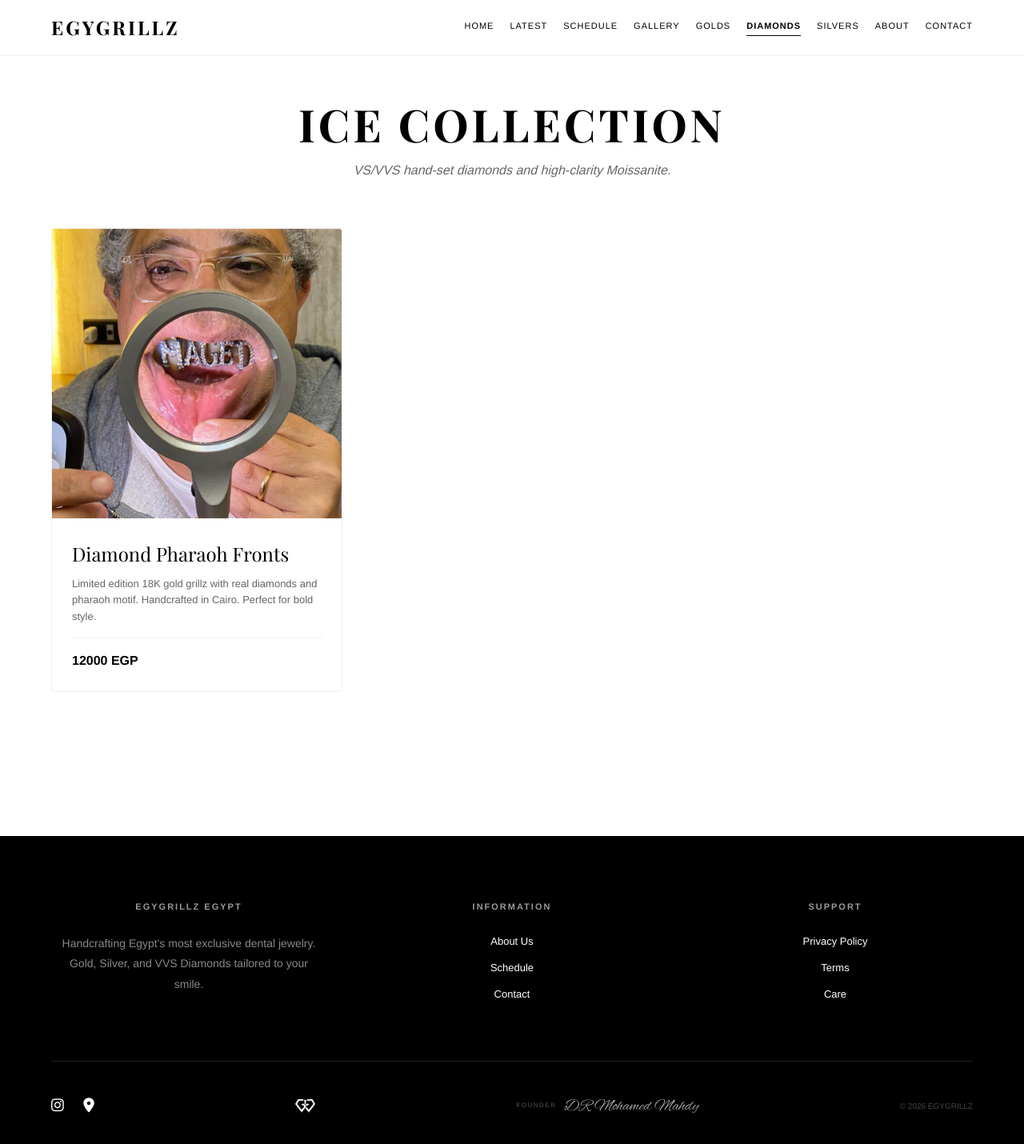
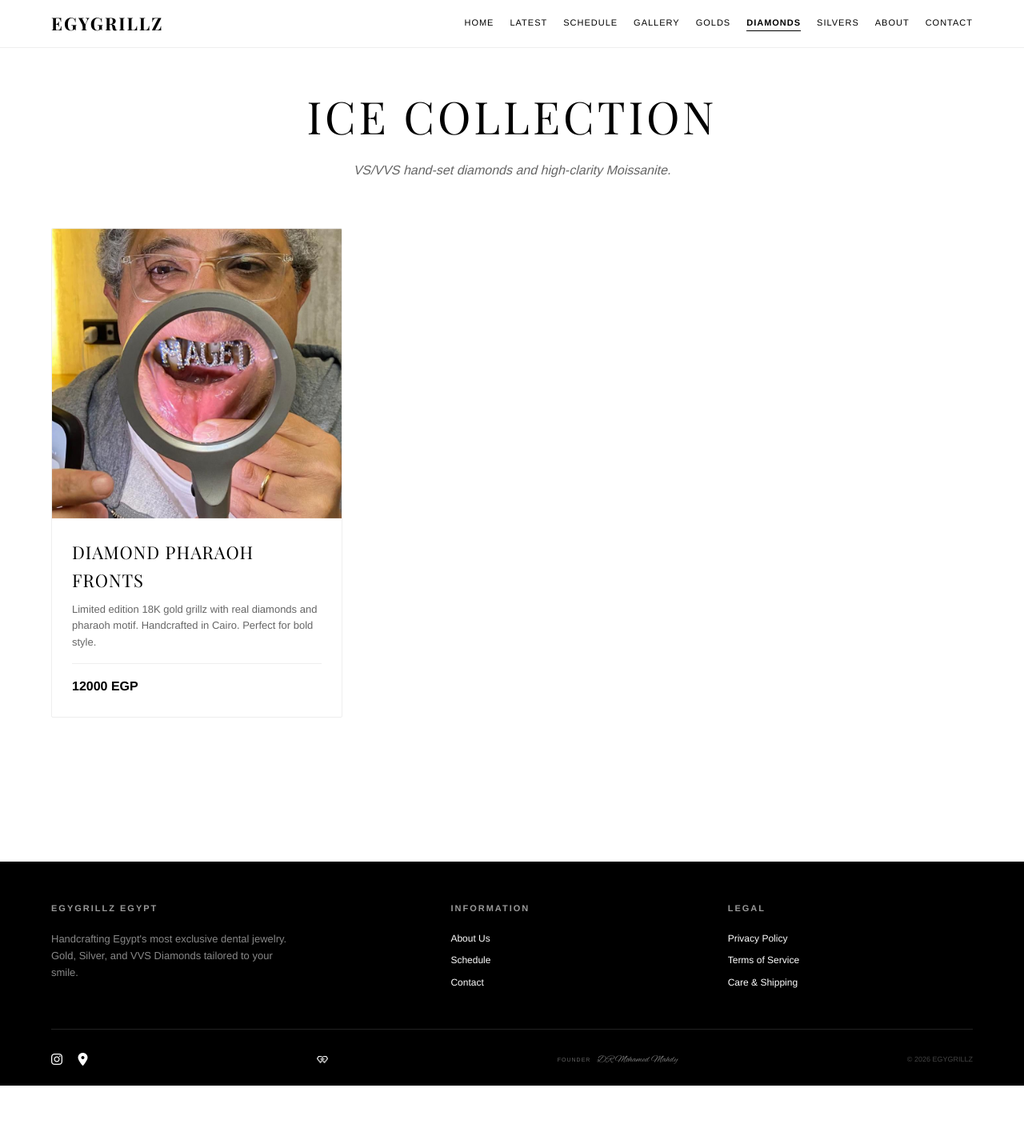
Before and after one commit to egygrillz/egygriilz, a plain HTML site: page diamonds.html in a window 1280 px wide. Shown: the whole page at 80% size. After the commit the page ends 1357 px from the top, so only its background shows below. Drawn offline with nearby package versions, Linux system fonts and the light colour scheme.

Commit message:
Update diamonds.html

```diff
--- a/diamonds.html
+++ b/diamonds.html
@@ -7,94 +7,100 @@
   <link href="https://fonts.googleapis.com/css2?family=Playfair+Display:wght@400;700&family=Arimo:wght@400;700&family=Alex+Brush&display=swap" rel="stylesheet">
   <link rel="stylesheet" href="https://cdnjs.cloudflare.com/ajax/libs/font-awesome/6.0.0/css/all.min.css">
   <style>
-    /* RESET & BASE */
+    /* ==========================================================================
+       RESET & BASE
+       ========================================================================== */
     * { margin:0; padding:0; box-sizing:border-box; }
     body { font-family: 'Arimo', sans-serif; background:#fff; color:#000; line-height:1.6; -webkit-font-smoothing: antialiased; }
+    body.menu-open { overflow: hidden; }
 
-    /* HEADER (Consistent with Home/Gold) */
+    /* ==========================================================================
+       HEADER & NAV (SYNCED)
+       ========================================================================== */
     header {
-      position: sticky; top: 0; height: 70px; background: #fff; border-bottom: 1px solid #eee; z-index: 1000;
+      position: sticky; top: 0; height: 60px; background: #fff; border-bottom: 1px solid #eee; z-index: 1000;
       display: flex; align-items: center; justify-content: space-between; padding: 0 5%;
     }
-    .logo-text { font-family: 'Playfair Display', serif; font-size: 24px; font-weight: 700; letter-spacing: 3px; text-decoration: none; color: #000; }
+    .logo-text { font-family: 'Playfair Display', serif; font-size: 22px; font-weight: 700; letter-spacing: 2px; text-decoration: none; color: #000; }
 
     .main-nav { display: flex; gap: 20px; }
     .main-nav a { text-decoration: none; color: #000; font-size: 11px; text-transform: uppercase; letter-spacing: 1px; transition: 0.3s; }
-    .nav-active { font-weight: 900; border-bottom: 1.5px solid #000; padding-bottom: 2px; }
+    .nav-active { font-weight: 900; border-bottom: 1px solid #000; }
 
-    /* MOBILE MENU BUTTON */
     .menu-toggle { display: none; flex-direction: column; gap: 6px; background: none; border: none; cursor: pointer; }
     .menu-toggle span { width: 25px; height: 1.5px; background: #000; }
 
-    /* PAGE CONTENT */
-    .container { max-width: 1600px; margin: 0 auto; padding: 40px 5% 100px; }
+    /* ==========================================================================
+       PAGE CONTENT
+       ========================================================================== */
+    .container { max-width: 1400px; margin: 0 auto; padding: 40px 5% 100px; }
     .page-header { text-align: center; margin-bottom: 60px; }
-    .page-header h1 { font-family: 'Playfair Display', serif; font-size: clamp(28px, 7vw, 56px); text-transform: uppercase; letter-spacing: 4px; }
+    .page-header h1 { font-family: 'Playfair Display', serif; font-size: clamp(32px, 8vw, 56px); text-transform: uppercase; letter-spacing: 4px; font-weight: 400; }
 
-    /* GRID OPTIMIZED FOR MOBILE */
     .grid { display: grid; grid-template-columns: repeat(auto-fill, minmax(300px, 1fr)); gap: 30px; }
-    .set-card { border: 1px solid #eee; background: #fff; transition: 0.3s; border-radius: 4px; overflow: hidden; position: relative; }
+    .set-card { border: 1px solid #eee; background: #fff; transition: 0.3s; border-radius: 2px; overflow: hidden; position: relative; }
 
-    /* IMAGE PRIVACY & FIT */
     .mini-slider { position: relative; width: 100%; aspect-ratio: 1/1; overflow: hidden; background: #f8f8f8; }
     .mini-slider img {
         position: absolute; top:0; left:0; width:100%; height:100%;
         object-fit:cover; opacity:0; transition:opacity 0.8s;
-        pointer-events: none; /* Disables drag-and-drop/saving */
-        -webkit-user-drag: none;
+        pointer-events: none;
     }
     .mini-slider img.active { opacity: 1; }
 
     .set-info { padding: 25px; }
-    .set-info .name { font-family: 'Playfair Display', serif; font-size: 24px; margin-bottom: 8px; }
+    .set-info .name { font-family: 'Playfair Display', serif; font-size: 22px; margin-bottom: 8px; text-transform: uppercase; letter-spacing: 1px; }
     .set-info .desc { font-size: 13px; color: #666; margin-bottom: 15px; }
     .set-info .price { font-weight: 700; font-size: 16px; border-top: 1px solid #eee; padding-top: 15px; }
 
-    /* FOOTER (Centered Theme) */
-    footer { background: #000; color: #fff; padding: 80px 5% 40px; margin-top: 80px; }
+    /* ==========================================================================
+       FOOTER (SYNCED)
+       ========================================================================== */
+    footer { background: #000; color: #fff; padding: 50px 5% 20px; margin-top: 80px; }
     .footer-main {
         display: grid;
-        grid-template-columns: 1fr 1fr 1fr;
-        gap: 60px;
-        padding-bottom: 60px;
+        grid-template-columns: 1.5fr 1fr 1fr;
+        gap: 40px;
+        padding-bottom: 40px;
         border-bottom: 1px solid #222;
-        text-align: center;
     }
-    .footer-col { display: flex; flex-direction: column; align-items: center; }
-    .footer-col h4 { font-size: 11px; text-transform: uppercase; letter-spacing: 2px; margin-bottom: 25px; color: #999; }
-    .footer-col p { font-size: 14px; color: #888; line-height: 1.8; max-width: 320px; }
-    .footer-col a { display: block; color: #fff; text-decoration: none; font-size: 13px; margin-bottom: 12px; transition: 0.3s; }
+    .footer-col h4 { font-size: 11px; text-transform: uppercase; letter-spacing: 2px; margin-bottom: 20px; color: #999; }
+    .footer-col p { font-size: 13px; color: #888; line-height: 1.6; max-width: 300px; }
+    .footer-col a { display: block; color: #fff; text-decoration: none; font-size: 12px; margin-bottom: 8px; transition: 0.3s; }
     .footer-col a:hover { color: #888; }
 
     .footer-bottom {
-        padding-top: 40px; display: flex; justify-content: space-between; align-items: center; flex-wrap: wrap; gap: 20px;
+        padding-top: 25px; display: flex; justify-content: space-between; align-items: center; flex-wrap: wrap; gap: 20px;
     }
-    .footer-logo-img { height: 18px; filter: brightness(0) invert(1); }
-    .ceo-wrap { display: flex; align-items: center; gap: 10px; }
-    .ceo-label { font-size: 8px; color: #555; text-transform: uppercase; letter-spacing: 1.5px; }
-    .ceo-name { font-family: 'Alex Brush'; font-size: 20px; color: #aaa; }
-    .legal-text { font-size: 10px; color: #444; text-transform: uppercase; }
+    .footer-logo-img { height: 10px; filter: brightness(0) invert(1); }
+    .ceo-wrap { display: flex; align-items: center; gap: 8px; }
+    .ceo-label { font-size: 7px; color: #666; text-transform: uppercase; letter-spacing: 1px; }
+    .ceo-name { font-family: 'Alex Brush'; font-size: 12px; color: #888; }
+    .legal-text { font-size: 9px; color: #444; text-transform: uppercase; }
 
-    /* RESPONSIVE BREAKPOINTS */
+    /* RESPONSIVE */
     @media (max-width: 980px) {
       .menu-toggle { display: flex; }
       .main-nav {
-        position: fixed; top: 70px; right: -100%; width: 100%; height: auto; background: #fff;
-        flex-direction: column; padding: 20px 5%; transition: 0.4s; box-shadow: 0 10px 15px rgba(0,0,0,0.05);
+        position: fixed; top: 60px; right: -100%; width: 100%; height: auto; background: #fff;
+        flex-direction: column; padding: 10px 5%; transition: 0.4s; box-shadow: 0 5px 10px rgba(0,0,0,0.05); z-index: 1100;
       }
       .main-nav.active { right: 0; }
+      .main-nav a { font-size: 12px; padding: 12px 0; border-bottom: 1px solid #f5f5f5; width: 100%; }
     }
 
-    @media (max-width: 850px) {
-      .footer-main { grid-template-columns: 1fr; gap: 40px; }
+    @media (max-width: 768px) {
+      .footer-main { grid-template-columns: 1fr; text-align: center; gap: 30px; }
+      .footer-col { align-items: center; }
       .footer-bottom { flex-direction: column; text-align: center; }
-      .grid { grid-template-columns: 1fr; } /* Single column on mobile for better pic fit */
+      .grid { grid-template-columns: 1fr; }
     }
   </style>
 </head>
-<body oncontextmenu="return false;"> <header>
+<body oncontextmenu="return false;">
+  <header>
     <a href="home.html" class="logo-text">EGYGRILLZ</a>
-    <button class="menu-toggle"><span></span><span></span><span></span></button>
+    <button class="menu-toggle" aria-label="Menu"><span></span><span></span><span></span></button>
     <nav class="main-nav">
       <a href="home.html">Home</a>
       <a href="latest-designs.html">Latest</a>
@@ -111,7 +117,7 @@
   <div class="container">
     <div class="page-header">
       <h1>Ice Collection</h1>
-      <p style="font-style: italic; color: #666;">VS/VVS hand-set diamonds and high-clarity Moissanite.</p>
+      <p style="font-style: italic; color: #666; margin-top: 10px;">VS/VVS hand-set diamonds and high-clarity Moissanite.</p>
     </div>
     <div class="grid" id="diamonds-container"></div>
   </div>
@@ -129,17 +135,17 @@
             <a href="contact.html">Contact</a>
         </div>
         <div class="footer-col">
-            <h4>Support</h4>
+            <h4>Legal</h4>
             <a href="privacy.html">Privacy Policy</a>
-            <a href="terms.html">Terms</a>
-            <a href="shipping.html">Care</a>
+            <a href="terms.html">Terms of Service</a>
+            <a href="shipping.html">Care & Shipping</a>
         </div>
     </div>
 
     <div class="footer-bottom">
       <div class="footer-icons">
-        <a href="https://instagram.com/egygrillz" target="_blank" style="color:#fff; margin-right: 20px; font-size: 18px;"><i class="fab fa-instagram"></i></a>
-        <a href="#" style="color:#fff; font-size: 18px;"><i class="fas fa-location-dot"></i></a>
+        <a href="https://instagram.com/egygrillz" target="_blank" style="color:#fff; margin-right: 15px;"><i class="fab fa-instagram"></i></a>
+        <a href="#" style="color:#fff;"><i class="fas fa-location-dot"></i></a>
       </div>
       <img src="logo/logo_white.png" class="footer-logo-img" alt="EGYGRILLZ">
       <div class="ceo-wrap">
@@ -151,10 +157,13 @@
   </footer>
 
   <script>
-    // Menu
+    // Menu Toggle Logic
     const toggle = document.querySelector('.menu-toggle');
     const nav = document.querySelector('.main-nav');
-    toggle.addEventListener('click', () => { nav.classList.toggle('active'); });
+    toggle.addEventListener('click', () => {
+      nav.classList.toggle('active');
+      document.body.classList.toggle('menu-open');
+    });
 
     // Dynamic Loader
     const basePath = 'assets/images/diamonds';
@@ -180,7 +189,7 @@
 
               let slider = '<div class="mini-slider">';
               images.forEach((img, idx) => {
-                slider += `<img src="${basePath}/${folder}/${img}" class="${idx === 0 ? 'active' : ''}">`;
+                slider += `<img src="${basePath}/${folder}/${img}" class="${idx === 0 ? 'active' : ''}" loading="lazy">`;
               });
               slider += '</div>';
 
@@ -200,7 +209,8 @@
               }
             });
         });
-      });
+      })
+      .catch(err => console.error('Error loading diamonds:', err));
   </script>
 </body>
 </html>
```
